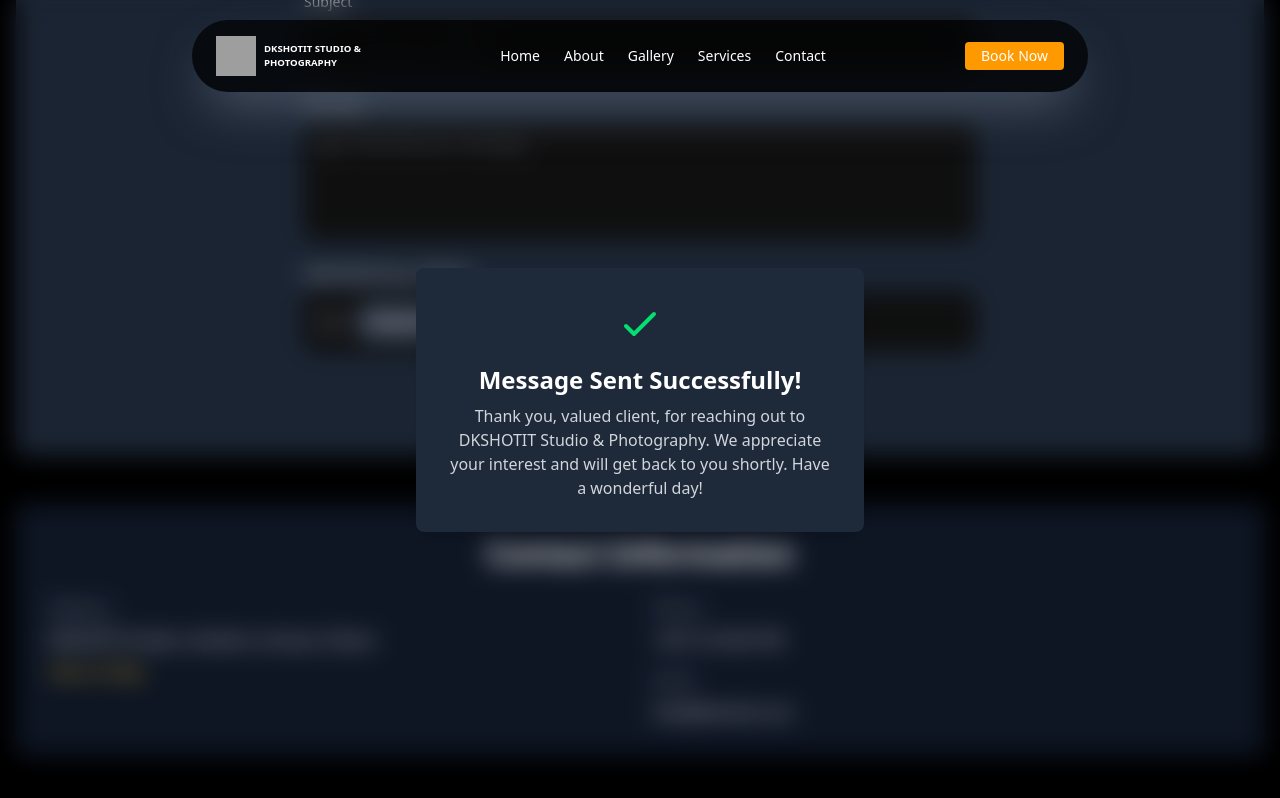
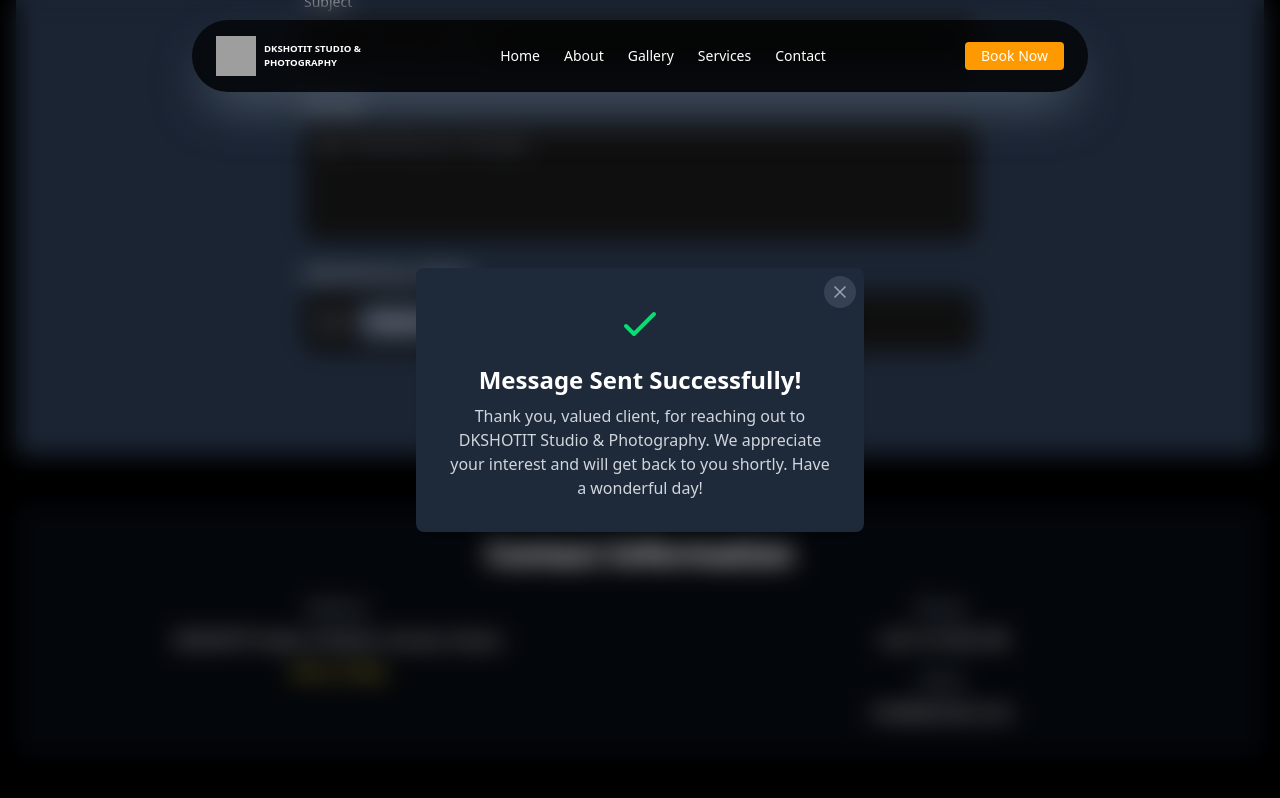
Before and after one commit to EugeneAfriyie/dk_photography_website, a React (Vite) app: page /contact in a window 1280 px wide. Both pictures are taken after typing "Sample", "name@example.com", "5551234", "Sample", "Sample" into the empty fields and a click on the button "Send Message". Shown: the part 828-1626 px from the top of the page. Built offline with nearby package versions, Linux system fonts and the light colour scheme; grey boxes are pictures that could not be loaded.

Commit message:
conact  popup close

```diff
--- a/src/Pages/Contact/Contact.jsx
+++ b/src/Pages/Contact/Contact.jsx
@@ -62,6 +62,11 @@ const Contact = () => {
       setShowPopup(false);
       setIsSubmitted(false);
     }, 3000); // Popup and success state reset after 3 seconds
+  };
+
+  const handleClosePopup = () => {
+    setShowPopup(false);
+    setIsSubmitted(false);
   };
 
   return (
@@ -278,7 +283,7 @@ const Contact = () => {
 
        {/* Contact Info */}
              <motion.section
-          className="bg-gray-900 p-6 sm:p-8 rounded-lg mb-12"
+               className="bg-gray-900/30 p-6 sm:p-8 rounded-lg mb-12"
                initial={{ opacity: 0, y: 50 }}
                whileInView={{ opacity: 1, y: 0 }}
                transition={{ duration: 0.9, ease: "easeOut" }}
@@ -286,8 +291,8 @@ const Contact = () => {
              >
                <h2 className="text-2xl sm:text-3xl font-bold mb-6 text-center">Contact Information</h2>
                <div className="grid grid-cols-1 sm:grid-cols-2 gap-6 text-center sm:text-left">
-            <div>
-              <p className="text-gray-400 mb-2">Address:</p>
+                 <div className="text-center">
+                   <p className="text-gray-400 mb-2 ">Address:</p>
                    <p>DKSHOTIT Studio, Amakom, Kumasi, Ghana</p>
                    <a
                      href="https://maps.google.com/maps?q=Amakom,+Kumasi,+Ghana"
@@ -298,12 +303,14 @@ const Contact = () => {
                      View on Map
                    </a>
                  </div>
-            <div>
+
+                 <div className="text-center" >
                    <p className="text-gray-400 mb-2">Phone:</p>
                    <p>+233 123 456 789</p>
                    <p className="text-gray-400 mb-2 mt-4">Email:</p>
                    <p>info@dkshotit.com</p>
                  </div>
+
                </div>
              </motion.section>
 
@@ -376,12 +383,22 @@ const Contact = () => {
           transition={{ duration: 0.3 }}
         >
           <motion.div
-            className="bg-gray-800 p-6 sm:p-8 rounded-lg shadow-lg max-w-md w-full text-center"
+            className="bg-gray-800 p-6 sm:p-8 rounded-lg shadow-lg max-w-md w-full text-center relative"
             initial={{ scale: 0.8, y: 50 }}
             animate={{ scale: 1, y: 0 }}
             exit={{ scale: 0.8, y: 50 }}
             transition={{ duration: 0.3 }}
           >
+            <button
+              onClick={handleClosePopup}
+              className="absolute top-2 right-2 text-gray-400 hover:text-white w-8 h-8 flex items-center justify-center rounded-full bg-gray-700 hover:bg-amber-500 transition duration-300"
+              whileHover={{ scale: 1.1 }}
+              whileTap={{ scale: 0.9 }}
+            >
+              <svg className="w-5 h-5" fill="none" stroke="currentColor" strokeWidth="2" viewBox="0 0 24 24">
+                <path strokeLinecap="round" strokeLinejoin="round" d="M6 18L18 6M6 6l12 12" />
+              </svg>
+            </button>
             <svg
               className="w-12 h-12 text-green-400 mx-auto mb-4"
               fill="none"
```
Lines whose indentation alone changed are shown as unchanged.
